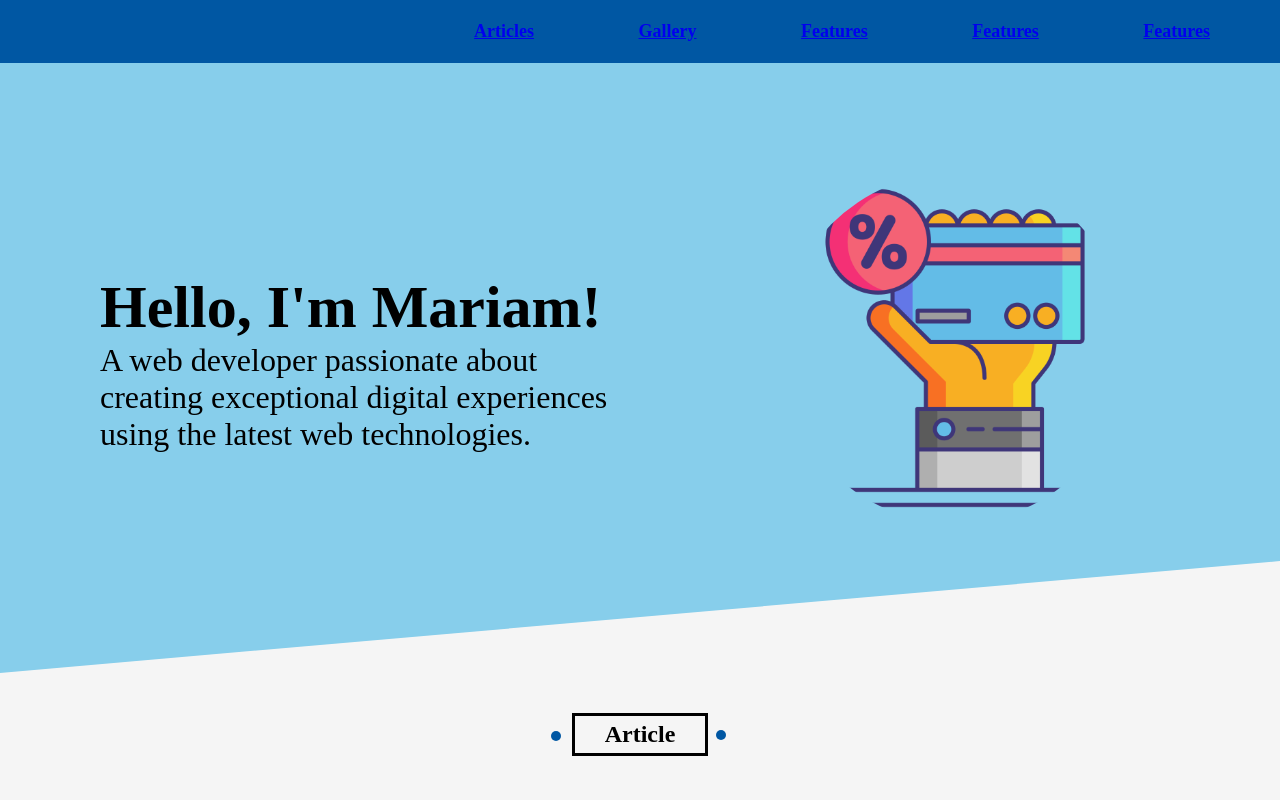
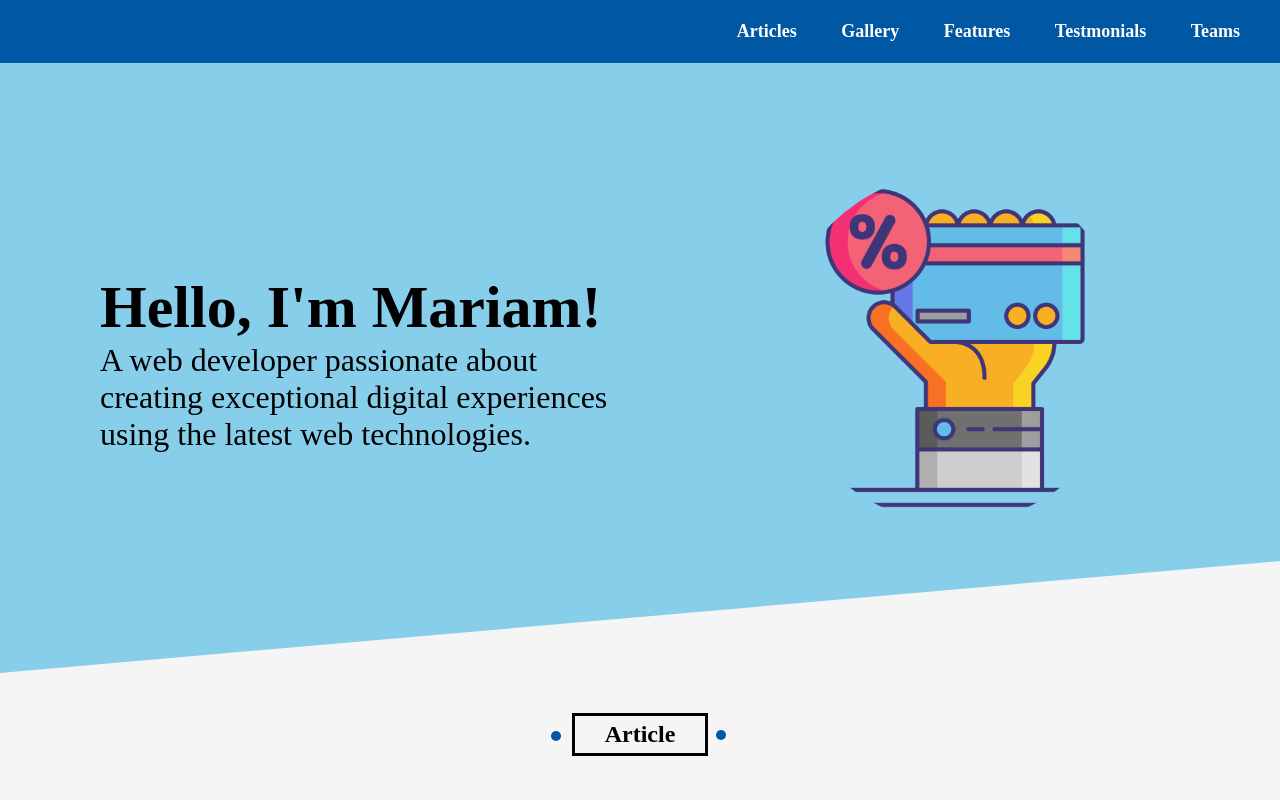
Before and after one commit to Mariam-Gappla/Landing-page, a plain HTML site: page index.html in a window 1280 px wide. Shown: the top 800 px of the page. Drawn offline with Linux system fonts and the light colour scheme.

Commit message:
edit header

```diff
--- a/index.css
+++ b/index.css
@@ -48,6 +48,9 @@ body{
     .bar ul{
         display: none;
     }
+    .bar ul li a{
+        color: #0057A3;
+    }
     #header .bar a:hover + ul {
         display: block;
         text-align: center;
@@ -56,8 +59,7 @@ body{
         flex-direction: column;
         position: absolute;
         top: 20px;
-        background-color: #f5f5f5;
-        color: #0057A3;
+        background-color: #0057A3;
         width: 100%;
         z-index: 1;
     }
@@ -69,10 +71,14 @@ body{
 #header ul li{
 display: inline;
 list-style-type: none;
-margin: 0 50px;
+margin: 0 20px;
 font-size: large;
 font-weight: bold;
 color: #FFFFFF;
+}
+#header ul li a{
+    color: #FFFFFF;
+    text-decoration: none;
 }
 #header ul li:hover{
     color:  #87CEEB;
@@ -439,6 +445,9 @@ padding-bottom: 2%;
         margin-top: 100px;
     }
 }
+.team-content{
+    margin-top: 100px;
+}
 .team-info .img img{
     width: 100%;
 }
--- a/index.html
+++ b/index.html
@@ -28,10 +28,10 @@
                     <a href="#Features">Features</a>
                 </li>
                 <li>
-                    <a href="#Testmonials">Features</a>
+                    <a href="#Testmonials">Testmonials</a>
                 </li>
                 <li>
-                    <a href="#team-memmbers">Features</a>
+                    <a href="#team-memmbers">Teams</a>
                 </li>
             </ul>
         </div>
```
